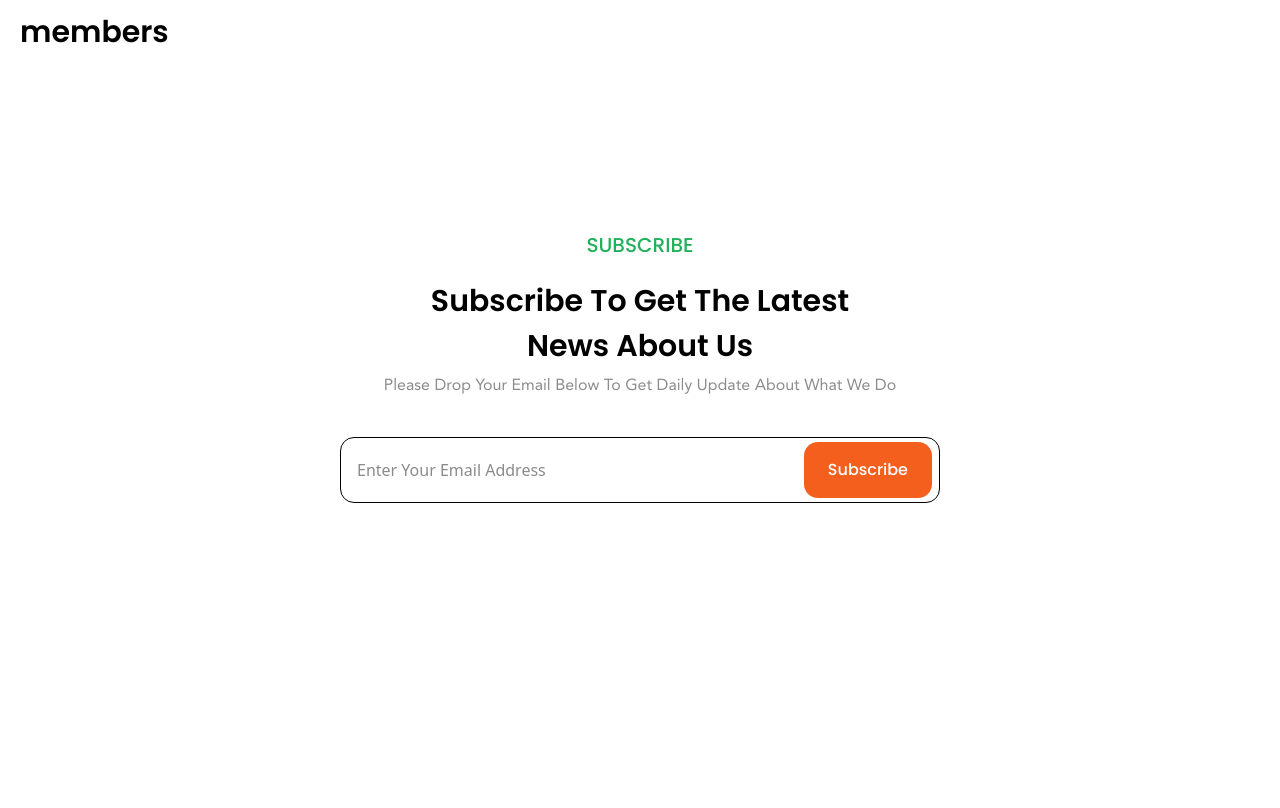
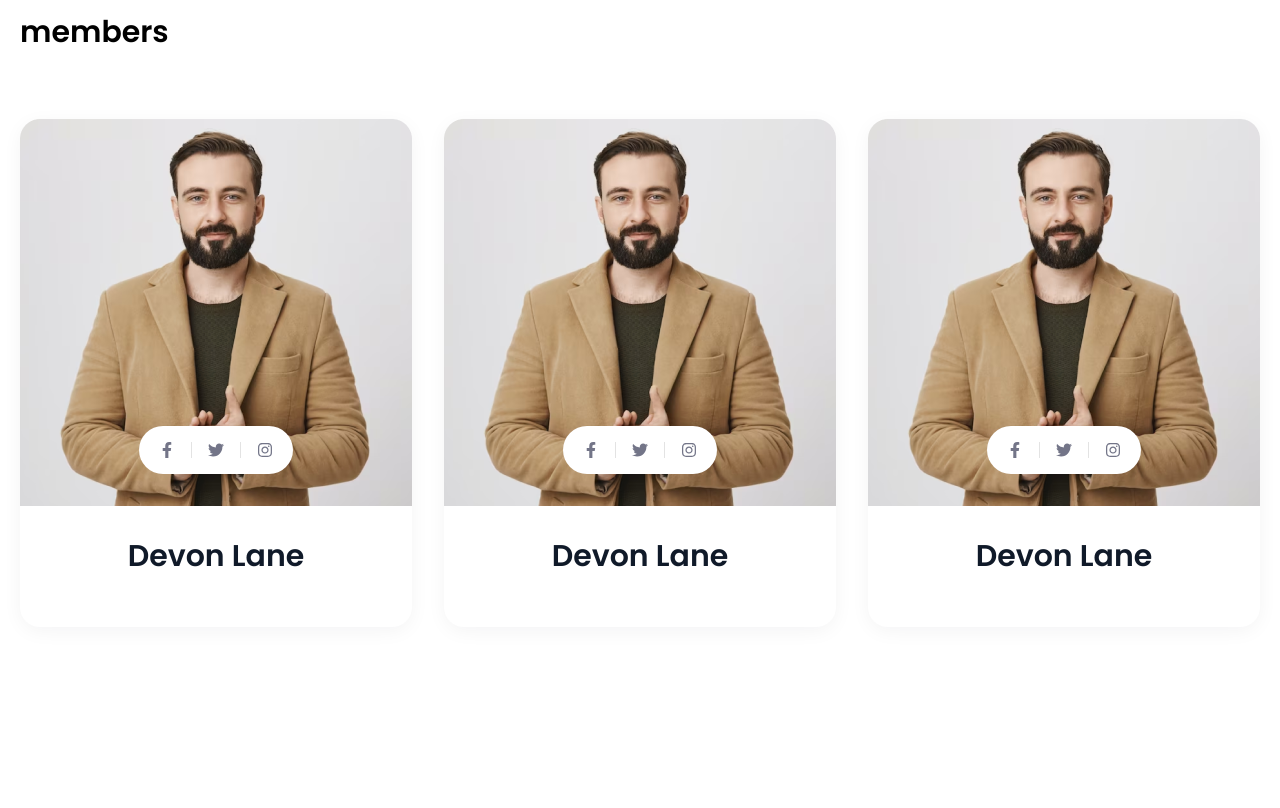
Before and after one commit to Emoncr/Craetive-Agency, a Next.js app: page /team in a window 1280 px wide. Shown: the part 510-1318 px from the top of the page. Before the commit the page ends 1157 px from the top, so only its background shows below. Built offline with nearby package versions, Linux system fonts and the light colour scheme.

Commit message:
created team page

```diff
--- a/package.json
+++ b/package.json
@@ -9,9 +9,10 @@
     "lint": "next lint"
   },
   "dependencies": {
+    "next": "14.0.3",
     "react": "^18",
     "react-dom": "^18",
-    "next": "14.0.3"
+    "react-icons": "^4.12.0"
   },
   "devDependencies": {
     "autoprefixer": "^10.0.1",
--- a/src/app/team/page.jsx
+++ b/src/app/team/page.jsx
@@ -1,4 +1,5 @@
-import React from 'react'
+import Link from "next/link";
+import { FaInstagram, FaTwitter, FaFacebookF } from "react-icons/fa";
 
 const Team = () => {
   return (
@@ -8,7 +9,62 @@ const Team = () => {
           <p className='tagline_text'>Our Team Member</p>
           <h2 className="sub_heading mt-4 max-w-[500px]">Check our awesome team members</h2>
         </div>
+        <div className="team_member flex items-center justify-between gap-8 mt-16">
 
+
+          <div className="member max-w-[392px] mx-auto shadow-teamShadow rounded-[20px] bg-white">
+            <div className="image_container relative">
+              <img src="/images/team member.png" alt="tem member image" />
+              <div className="social_links flex items-center justify-between bg-white py-4 px-5 shadow-teamShadow rounded-[25px] absolute bottom-8 gap-4 left-1/2 -translate-x-1/2">
+                <Link className="text-[#737588] hover:text-brandOrange duration-300 " href={"/"}> <FaFacebookF /> </Link>
+                <div className="line bg-[#E3E3E3] w-[1px] h-4 "></div>
+                <Link className="text-[#737588] hover:text-brandOrange duration-300 " href={"/"}> <FaTwitter /> </Link>
+                <div className="line bg-[#E3E3E3] w-[1px] h-4 "></div>
+                <Link className="text-[#737588] hover:text-brandOrange duration-300 " href={"/"}> <FaInstagram /> </Link>
+              </div>
+            </div>
+            <div className='pt-7 pb-12'>
+              <h3 className='text-[#101A29] font-poppins text-[30px] font-semibold text-center '>Devon Lane</h3>
+            </div>
+          </div>
+
+
+          <div className="member max-w-[392px] mx-auto shadow-teamShadow rounded-[20px] bg-white">
+            <div className="image_container relative">
+              <img src="/images/team member.png" alt="tem member image" />
+              <div className="social_links flex items-center justify-between bg-white py-4 px-5 shadow-teamShadow rounded-[25px] absolute bottom-8 gap-4 left-1/2 -translate-x-1/2">
+                <Link className="text-[#737588] hover:text-brandOrange duration-300 " href={"/"}> <FaFacebookF /> </Link>
+                <div className="line bg-[#E3E3E3] w-[1px] h-4 "></div>
+                <Link className="text-[#737588] hover:text-brandOrange duration-300 " href={"/"}> <FaTwitter /> </Link>
+                <div className="line bg-[#E3E3E3] w-[1px] h-4 "></div>
+                <Link className="text-[#737588] hover:text-brandOrange duration-300 " href={"/"}> <FaInstagram /> </Link>
+              </div>
+            </div>
+            <div className='pt-7 pb-12'>
+              <h3 className='text-[#101A29] font-poppins text-[30px] font-semibold text-center '>Devon Lane</h3>
+            </div>
+          </div>
+
+
+
+          <div className="member max-w-[392px] mx-auto shadow-teamShadow rounded-[20px] bg-white">
+            <div className="image_container relative">
+              <img src="/images/team member.png" alt="tem member image" />
+              <div className="social_links flex items-center justify-between bg-white py-4 px-5 shadow-teamShadow rounded-[25px] absolute bottom-8 gap-4 left-1/2 -translate-x-1/2">
+                <Link className="text-[#737588] hover:text-brandOrange duration-300 " href={"/"}> <FaFacebookF /> </Link>
+                <div className="line bg-[#E3E3E3] w-[1px] h-4 "></div>
+                <Link className="text-[#737588] hover:text-brandOrange duration-300 " href={"/"}> <FaTwitter /> </Link>
+                <div className="line bg-[#E3E3E3] w-[1px] h-4 "></div>
+                <Link className="text-[#737588] hover:text-brandOrange duration-300 " href={"/"}> <FaInstagram /> </Link>
+              </div>
+            </div>
+            <div className='pt-7 pb-12'>
+              <h3 className='text-[#101A29] font-poppins text-[30px] font-semibold text-center '>Devon Lane</h3>
+            </div>
+          </div>
+
+
+        </div>
       </div>
     </section>
   )
```
Also changed, not shown: public/images/team member.png (added), 1 other file (tests, documents, lock files or other folders).
